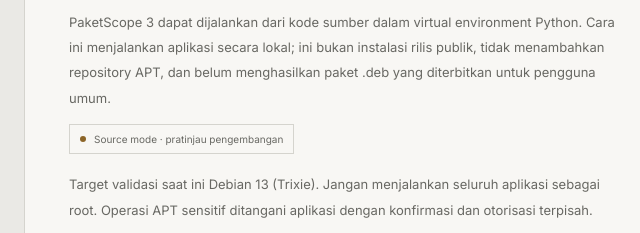
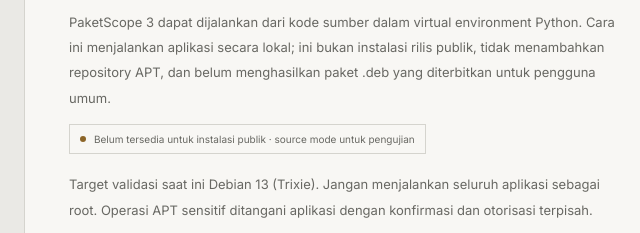
Before and after one commit to M-TamDre07/Linux-Software-Lab, a plain HTML site: page public/software/paketscope.html in a window 1280 px wide. Shown: the part 1183-1416 px from the top of the page, 0-640 px from the left. Drawn offline with Linux system fonts and the light colour scheme.

Commit message:
Retain explicit PaketScope public release status beside source instructions

```diff
--- a/public/software/paketscope.html
+++ b/public/software/paketscope.html
@@ -76,7 +76,7 @@
       <span class="eyebrow">INSTALASI MELALUI TERMINAL</span>
       <h2>Jalankan PaketScope dari source untuk pengujian.</h2>
       <p>PaketScope 3 dapat dijalankan dari kode sumber dalam virtual environment Python. Cara ini menjalankan aplikasi secara lokal; ini bukan instalasi rilis publik, tidak menambahkan repository APT, dan belum menghasilkan paket .deb yang diterbitkan untuk pengguna umum.</p>
-      <span class="install-state">Source mode · pratinjau pengembangan</span>
+      <span class="install-state">Belum tersedia untuk instalasi publik · source mode untuk pengujian</span>
       <p class="install-followup">Target validasi saat ini Debian 13 (Trixie). Jangan menjalankan seluruh aplikasi sebagai root. Operasi APT sensitif ditangani aplikasi dengan konfirmasi dan otorisasi terpisah.</p>
       <p><a class="btn btn-secondary" href="https://github.com/M-TamDre07/Linux-Software-Lab/blob/main/apps/paketscope/README.md#run-from-source" target="_blank" rel="noopener noreferrer">Lihat instruksi source di README ↗</a></p>
     </div>
```
